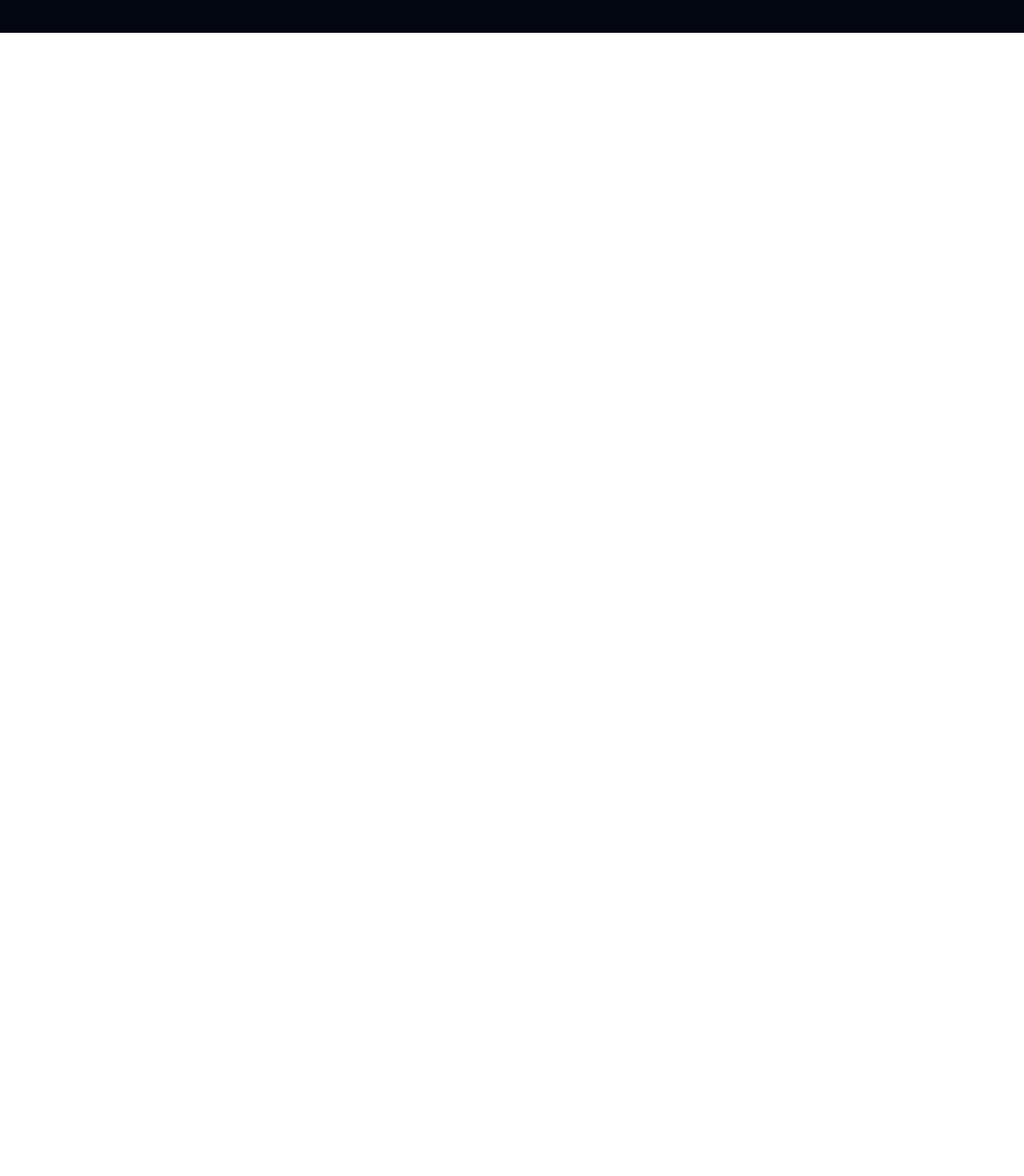
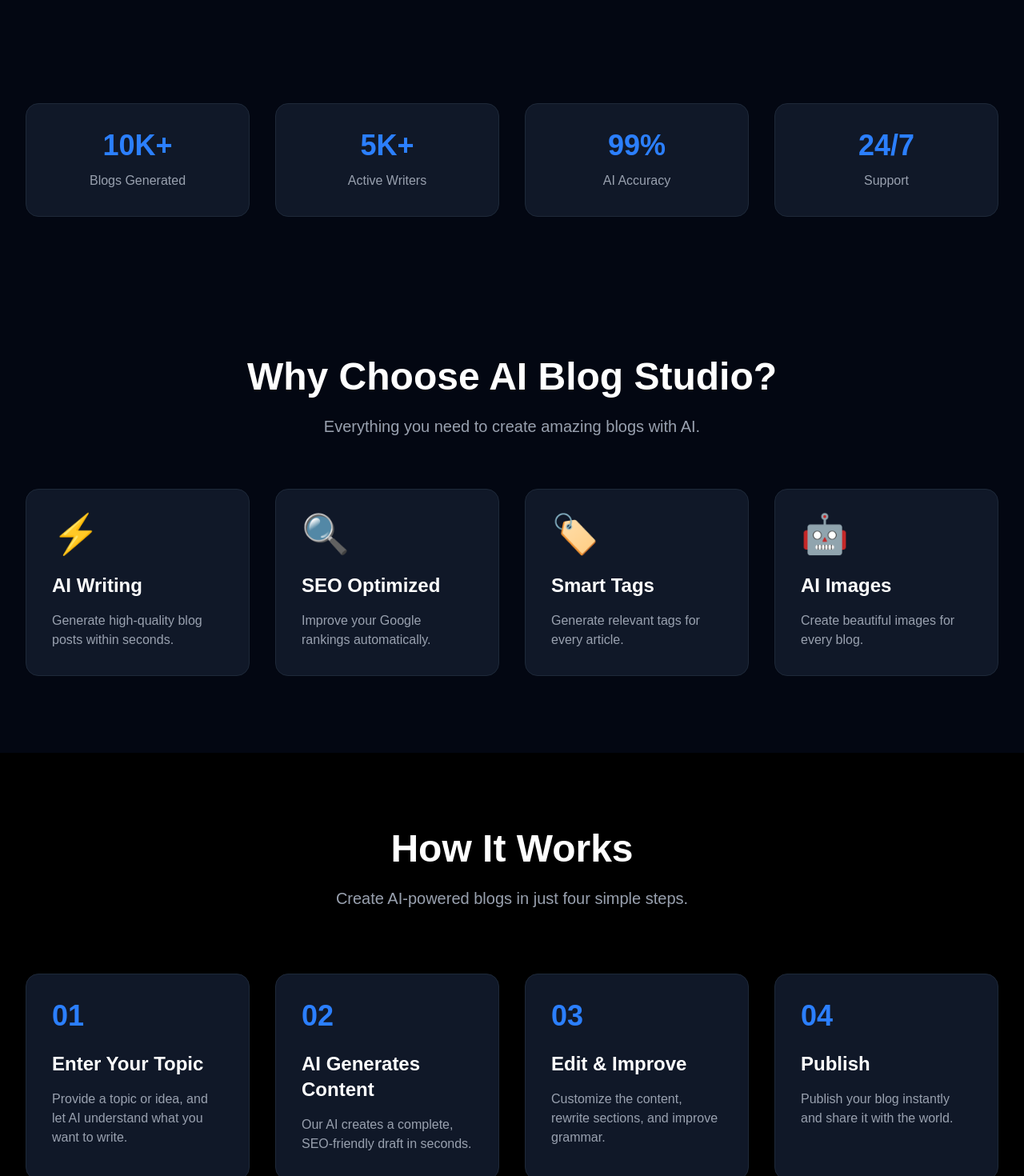
Before and after one commit to Vamshi10052005/AI-Blog-studio, a Next.js app in the folder client/: page / in a window 1280 px wide. Shown: the part 760-2230 px from the top of the page at 80% size. Before the commit the page ends 801 px from the top, so only its background shows below. Built offline with nearby package versions, Linux system fonts and the light colour scheme.

Commit message:
Added register page UI

```diff
--- /dev/null
+++ b/client/app/login/page.tsx
@@ -0,0 +1,48 @@
+export default function LoginPage() {
+  return (
+    <main className="flex min-h-screen items-center justify-center bg-gray-950">
+      <div className="w-full max-w-md rounded-2xl bg-gray-900 p-10 shadow-2xl">
+        <h1 className="text-center text-4xl font-bold text-white">
+          Welcome Back 👋
+        </h1>
+
+        <p className="mt-3 text-center text-gray-400">
+          Login to your AI Blog Studio account
+        </p>
+
+        <form className="mt-8 space-y-6">
+          <div>
+            <label className="mb-2 block text-gray-300">
+              Email
+            </label>
+
+            <input
+              type="email"
+              placeholder="Enter your email"
+              className="w-full rounded-lg border border-gray-700 bg-gray-800 px-4 py-3 text-white outline-none focus:border-blue-500"
+            />
+          </div>
+
+          <div>
+            <label className="mb-2 block text-gray-300">
+              Password
+            </label>
+
+            <input
+              type="password"
+              placeholder="Enter your password"
+              className="w-full rounded-lg border border-gray-700 bg-gray-800 px-4 py-3 text-white outline-none focus:border-blue-500"
+            />
+          </div>
+
+          <button
+            type="submit"
+            className="w-full rounded-lg bg-blue-600 py-3 font-semibold text-white transition hover:bg-blue-700"
+          >
+            Login
+          </button>
+        </form>
+      </div>
+    </main>
+  );
+}
--- a/client/app/page.tsx
+++ b/client/app/page.tsx
@@ -1,13 +1,17 @@
 import Navbar from "../components/layout/Navbar";
 import Hero from "../components/home/Hero";
+import Stats from "../components/home/Stats";
 import Features from "../components/home/Features";
+import HowItWorks from "../components/home/HowItWorks";
 
 export default function Home() {
   return (
     <>
       <Navbar />
       <Hero />
-      {/* <Features /> */}
+      <Stats />
+      <Features />
+      <HowItWorks />
     </>
   );
 }
--- /dev/null
+++ b/client/app/register/page.tsx
@@ -0,0 +1,64 @@
+export default function RegisterPage() {
+  return (
+    <main className="flex min-h-screen items-center justify-center bg-gray-950">
+      <div className="w-full max-w-md rounded-2xl bg-gray-900 p-10 shadow-2xl">
+
+        <h1 className="text-center text-4xl font-bold text-white">
+          Create Account 🚀
+        </h1>
+
+        <p className="mt-3 text-center text-gray-400">
+          Join AI Blog Studio today.
+        </p>
+
+        <form className="mt-8 space-y-5">
+
+          <div>
+            <label className="mb-2 block text-gray-300">
+              Full Name
+            </label>
+
+            <input
+              type="text"
+              placeholder="Enter your full name"
+              className="w-full rounded-lg border border-gray-700 bg-gray-800 px-4 py-3 text-white outline-none focus:border-blue-500"
+            />
+          </div>
+
+          <div>
+            <label className="mb-2 block text-gray-300">
+              Email
+            </label>
+
+            <input
+              type="email"
+              placeholder="Enter your email"
+              className="w-full rounded-lg border border-gray-700 bg-gray-800 px-4 py-3 text-white outline-none focus:border-blue-500"
+            />
+          </div>
+
+          <div>
+            <label className="mb-2 block text-gray-300">
+              Password
+            </label>
+
+            <input
+              type="password"
+              placeholder="Create a password"
+              className="w-full rounded-lg border border-gray-700 bg-gray-800 px-4 py-3 text-white outline-none focus:border-blue-500"
+            />
+          </div>
+
+          <button
+            type="submit"
+            className="w-full rounded-lg bg-blue-600 py-3 font-semibold text-white transition hover:bg-blue-700"
+          >
+            Create Account
+          </button>
+
+        </form>
+
+      </div>
+    </main>
+  );
+}
--- a/client/components/home/FeatureCard.tsx
+++ b/client/components/home/FeatureCard.tsx
@@ -0,0 +1,25 @@
+type FeatureCardProps = {
+  icon: string;
+  title: string;
+  description: string;
+};
+
+export default function FeatureCard({
+  icon,
+  title,
+  description,
+}: FeatureCardProps) {
+  return (
+    <div className="rounded-2xl border border-gray-800 bg-gray-900 p-8 transition duration-300 hover:-translate-y-2 hover:border-blue-500 hover:shadow-xl">
+      <div className="text-5xl">{icon}</div>
+
+      <h3 className="mt-6 text-2xl font-bold text-white">
+        {title}
+      </h3>
+
+      <p className="mt-4 text-gray-400">
+        {description}
+      </p>
+    </div>
+  );
+}
--- a/client/components/home/Features.tsx
+++ b/client/components/home/Features.tsx
@@ -1,29 +1,43 @@
+import FeatureCard from "./FeatureCard";
+
 export default function Features() {
   return (
     <section className="bg-gray-950 py-24">
+      <div className="mx-auto max-w-7xl px-8">
         <h2 className="text-center text-5xl font-bold text-white">
-        Features Works!
+          Why Choose AI Blog Studio?
         </h2>
-    </section>
-  );
-}
+
+        <p className="mt-6 text-center text-xl text-gray-400">
+          Everything you need to create amazing blogs with AI.
+        </p>
+
+        <div className="mt-16 grid gap-8 md:grid-cols-2 lg:grid-cols-4">
           <FeatureCard
             icon="⚡"
             title="AI Writing"
             description="Generate high-quality blog posts within seconds."
           />
+
           <FeatureCard
             icon="🔍"
             title="SEO Optimized"
             description="Improve your Google rankings automatically."
           />
+
           <FeatureCard
             icon="🏷️"
             title="Smart Tags"
             description="Generate relevant tags for every article."
           />
+
           <FeatureCard
             icon="🤖"
             title="AI Images"
             description="Create beautiful images for every blog."
           />
+        </div>
+      </div>
+    </section>
+  );
+}
--- /dev/null
+++ b/client/components/home/HowItWorks.tsx
@@ -0,0 +1,63 @@
+export default function HowItWorks() {
+  const steps = [
+    {
+      number: "01",
+      title: "Enter Your Topic",
+      description:
+        "Provide a topic or idea, and let AI understand what you want to write.",
+    },
+    {
+      number: "02",
+      title: "AI Generates Content",
+      description:
+        "Our AI creates a complete, SEO-friendly draft in seconds.",
+    },
+    {
+      number: "03",
+      title: "Edit & Improve",
+      description:
+        "Customize the content, rewrite sections, and improve grammar.",
+    },
+    {
+      number: "04",
+      title: "Publish",
+      description:
+        "Publish your blog instantly and share it with the world.",
+    },
+  ];
+
+  return (
+    <section className="bg-black py-24 text-white">
+      <div className="mx-auto max-w-7xl px-8">
+        <h2 className="text-center text-5xl font-bold">
+          How It Works
+        </h2>
+
+        <p className="mt-6 text-center text-xl text-gray-400">
+          Create AI-powered blogs in just four simple steps.
+        </p>
+
+        <div className="mt-20 grid gap-8 md:grid-cols-2 lg:grid-cols-4">
+          {steps.map((step) => (
+            <div
+              key={step.number}
+              className="rounded-2xl border border-gray-800 bg-gray-900 p-8 transition hover:-translate-y-2 hover:border-blue-500"
+            >
+              <div className="text-4xl font-bold text-blue-500">
+                {step.number}
+              </div>
+
+              <h3 className="mt-6 text-2xl font-semibold">
+                {step.title}
+              </h3>
+
+              <p className="mt-4 text-gray-400">
+                {step.description}
+              </p>
+            </div>
+          ))}
+        </div>
+      </div>
+    </section>
+  );
+}
--- /dev/null
+++ b/client/components/home/Stats.tsx
@@ -0,0 +1,43 @@
+export default function Stats() {
+  const stats = [
+    {
+      number: "10K+",
+      label: "Blogs Generated",
+    },
+    {
+      number: "5K+",
+      label: "Active Writers",
+    },
+    {
+      number: "99%",
+      label: "AI Accuracy",
+    },
+    {
+      number: "24/7",
+      label: "Support",
+    },
+  ];
+
+  return (
+    <section className="bg-gray-950 py-20">
+      <div className="mx-auto max-w-7xl px-8">
+        <div className="grid grid-cols-2 gap-8 lg:grid-cols-4">
+          {stats.map((stat) => (
+            <div
+              key={stat.label}
+              className="rounded-2xl border border-gray-800 bg-gray-900 p-8 text-center"
+            >
+              <h3 className="text-4xl font-bold text-blue-500">
+                {stat.number}
+              </h3>
+
+              <p className="mt-3 text-gray-400">
+                {stat.label}
+              </p>
+            </div>
+          ))}
+        </div>
+      </div>
+    </section>
+  );
+}
--- a/client/components/layout/Navbar.tsx
+++ b/client/components/layout/Navbar.tsx
@@ -18,9 +18,12 @@ export default function Navbar() {
         <Link href="/">About</Link>
       </div>
 
-      <button className="rounded-lg bg-blue-600 px-5 py-2 hover:bg-blue-700">
-        Login
-      </button>
+      <Link
+  href="/login"
+  className="rounded-xl bg-blue-600 px-6 py-3 font-semibold transition hover:bg-blue-700"
+>
+  Login
+</Link>
     </nav>
   );
 }
```
Lines whose indentation alone changed are shown as unchanged.
